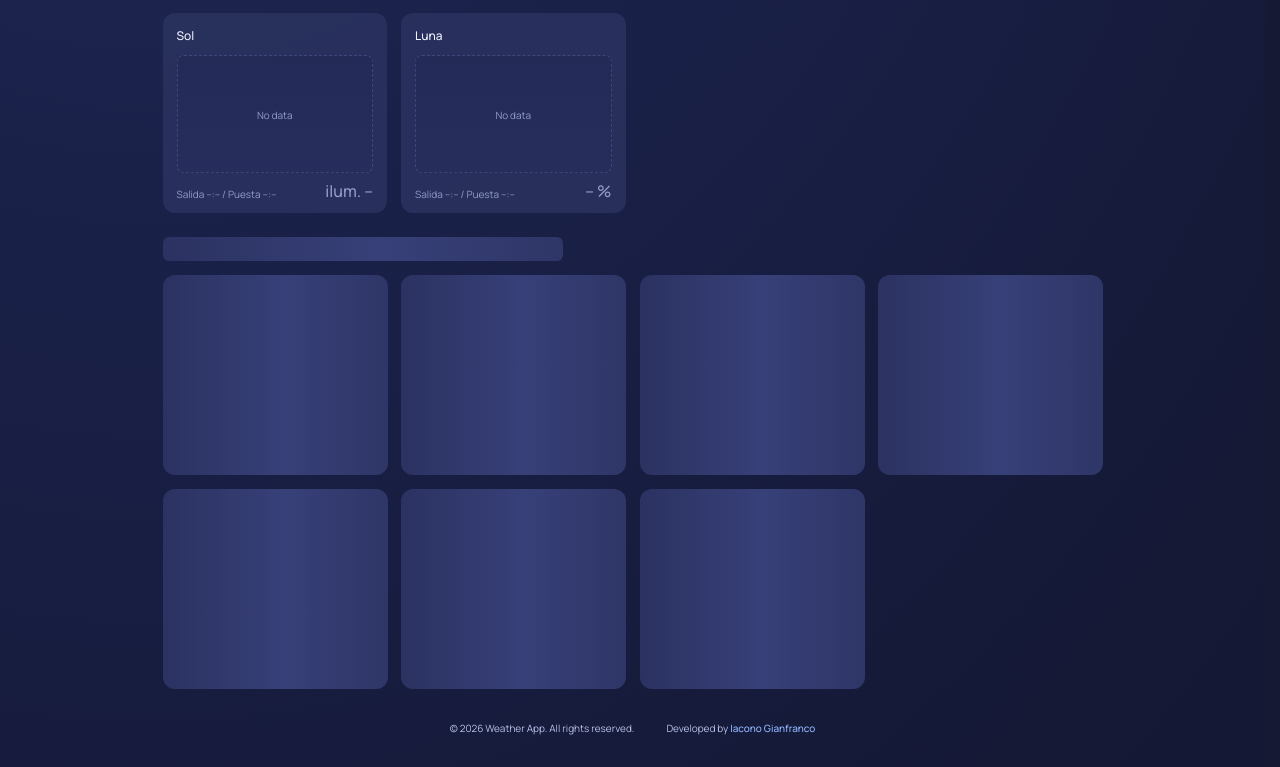
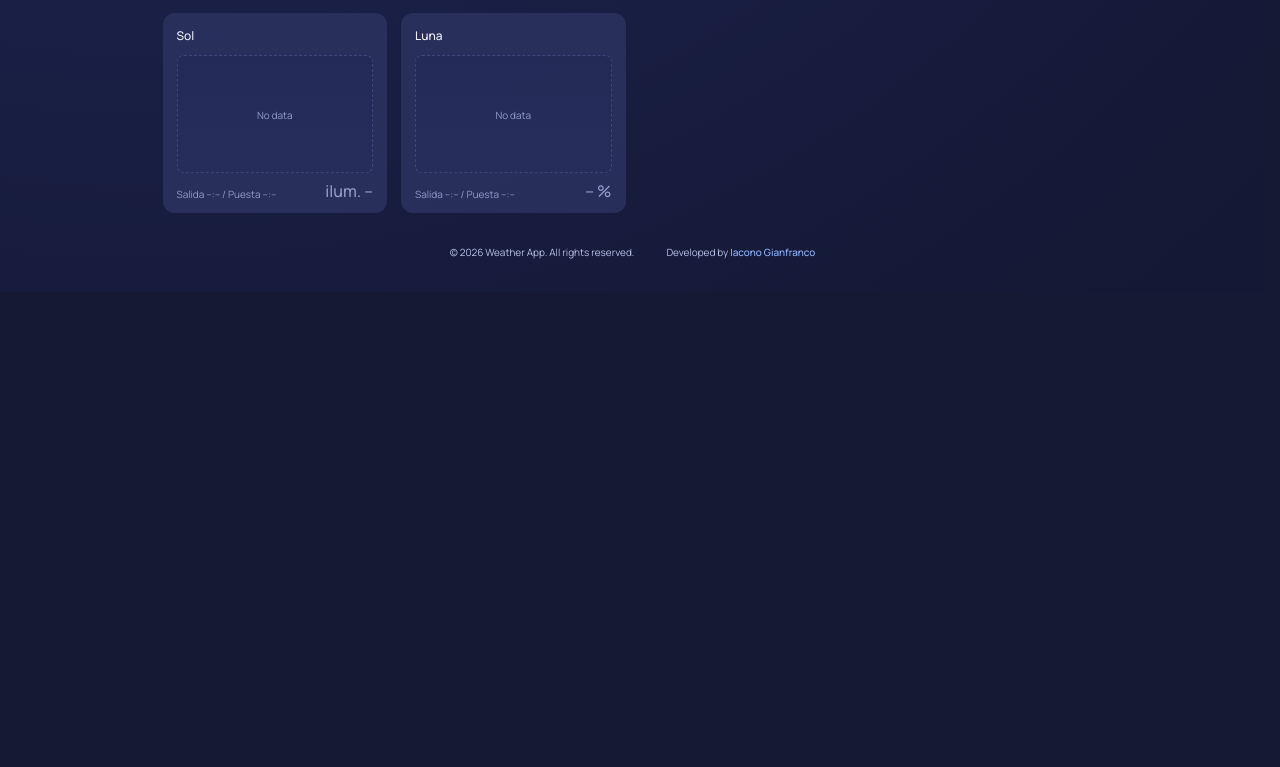
Before and after one commit to IaconoG/landing-weather, a React (Vite) app: page / in a window 1280 px wide. Shown: the part 910-1677 px from the top of the page. After the commit the page ends 1202 px from the top, so only its background shows below. Built offline with nearby package versions, Linux system fonts and the light colour scheme.

Commit message:
fix(weather-details-section): simplify rendering by removing unnecessary fragment and skeleton component

```diff
--- a/src/features/weather/sections/WeatherDetailsSection/index.tsx
+++ b/src/features/weather/sections/WeatherDetailsSection/index.tsx
@@ -35,13 +35,10 @@ const WeatherDetailsSection: React.FC<WeatherDetailsSectionProps> = ({
 
   if (isLoading) return <WeatherDetailsSectionSkeleton />;
   return (
-    <>
-      <WeatherDetailsSectionContent
-        cards={viewModel}
-        isPlaceholder={shouldShowPlaceholder}
-      />
-      <WeatherDetailsSectionSkeleton />
-    </>
+    <WeatherDetailsSectionContent
+      cards={viewModel}
+      isPlaceholder={shouldShowPlaceholder}
+    />
   );
 };
 
```
